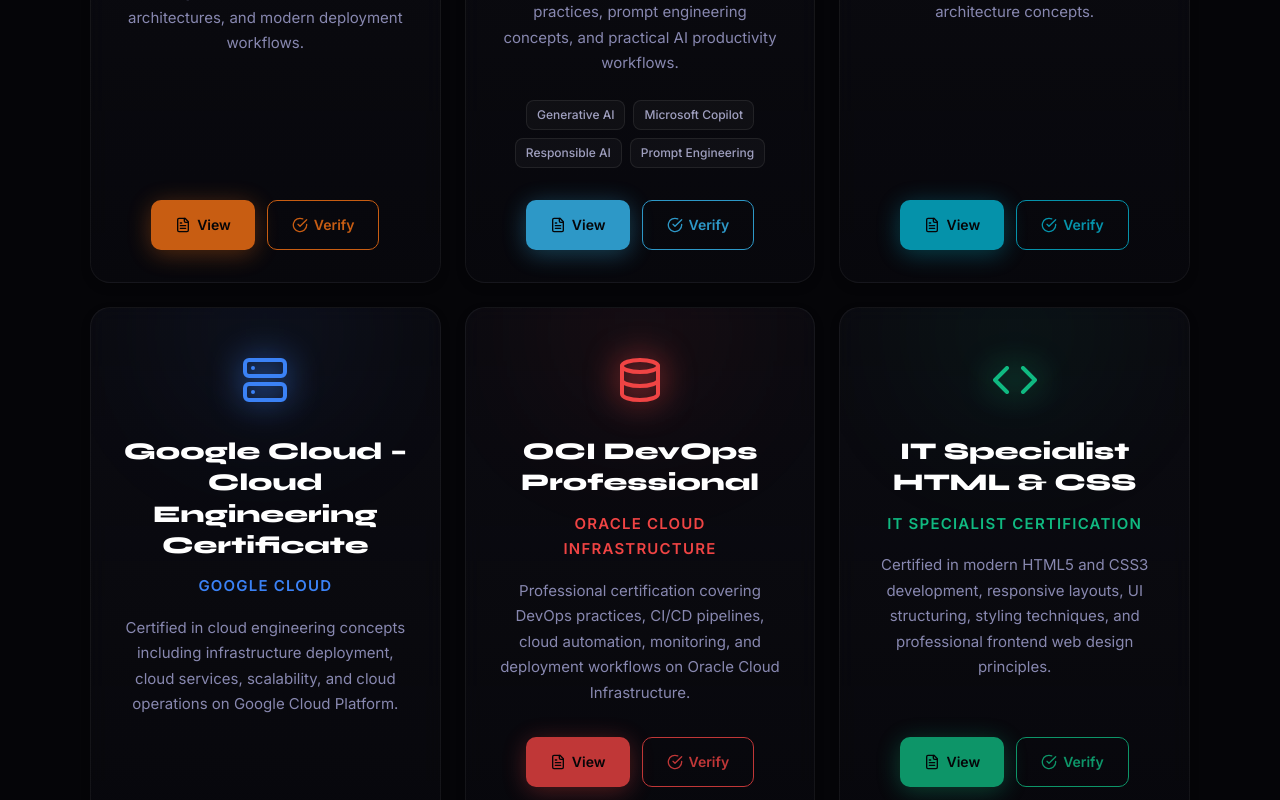
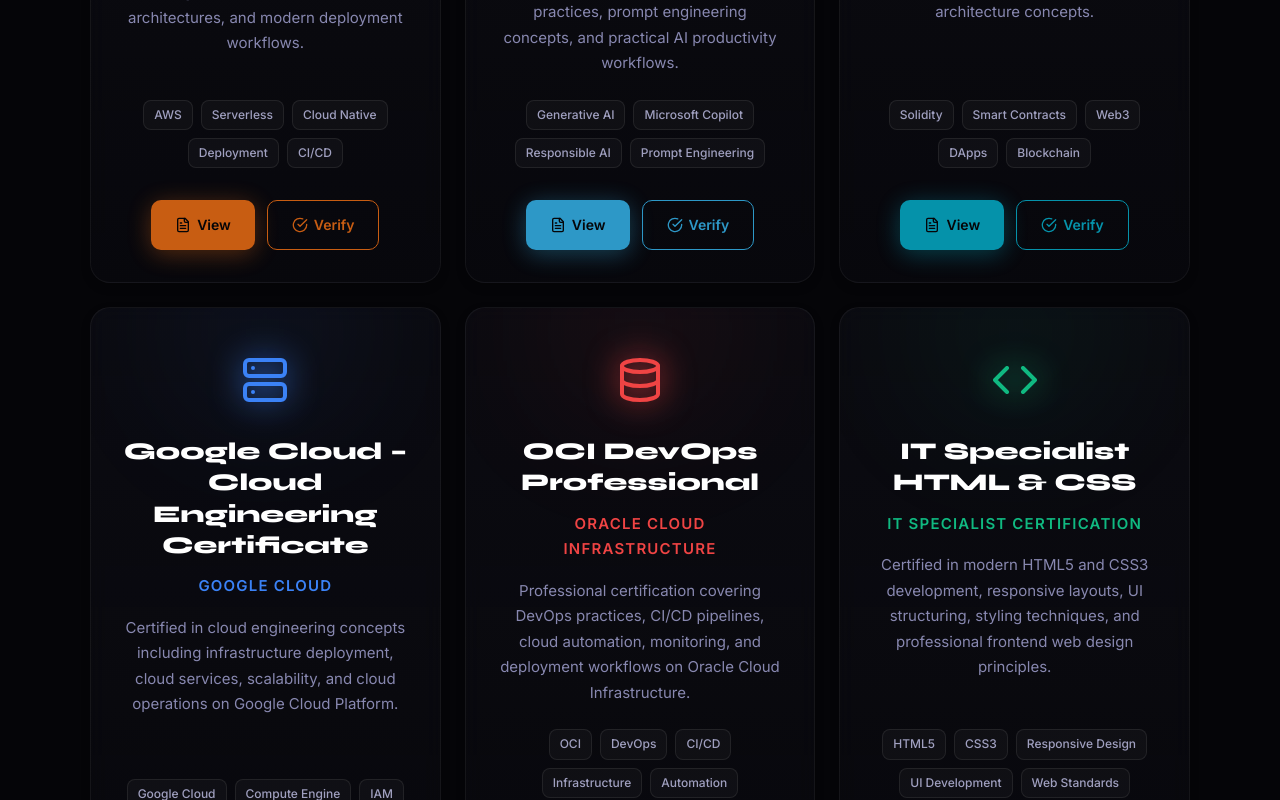
Before and after one commit to Rushikesh-5706/Personal-Portfolio-Website, a React (Vite) app: page / in a window 1280 px wide. Shown: the part 7720-8520 px from the top of the page. Built offline with nearby package versions, Linux system fonts and the light colour scheme.

Commit message:
style: apply animated skill tags to all certification cards for premium UI consistency

```diff
--- a/src/components/ui/CertificationCard.jsx
+++ b/src/components/ui/CertificationCard.jsx
@@ -105,8 +105,9 @@
       {tags && tags.length > 0 && (
         <div style={{ display: 'flex', flexWrap: 'wrap', gap: '8px', marginBottom: '24px', justifyContent: 'center', position: 'relative', zIndex: 1 }}>
           {tags.map((tag) => (
-            <span
+            <motion.span
               key={tag}
+              whileHover={{ y: -3, backgroundColor: 'rgba(255,255,255,0.08)' }}
               style={{
                 padding: '4px 10px',
                 background: 'rgba(255,255,255,0.03)',
@@ -116,10 +117,11 @@
                 color: '#a0a0c0',
                 fontFamily: 'Inter, sans-serif',
                 fontWeight: '500',
+                cursor: 'default',
               }}
             >
               {tag}
-            </span>
+            </motion.span>
           ))}
         </div>
       )}
--- a/src/data/portfolioData.js
+++ b/src/data/portfolioData.js
@@ -129,6 +129,7 @@
       description: 'Certified in developing, deploying, and debugging cloud-native applications using AWS services, serverless architectures, and modern deployment workflows.',
       provider: 'Amazon Web Services',
       icon: 'aws',
+      tags: ['AWS', 'Serverless', 'Cloud Native', 'Deployment', 'CI/CD'],
       links: {
         view: '/aws-developer-certificate.pdf',
         verify: 'https://cp.certmetrics.com/amazon/en/public/verify/credential/7700928b92ab4b7187d399cfbe2f1fbf',
@@ -152,6 +153,7 @@
       description: 'Completed blockchain developer training covering smart contracts, decentralized applications, Web3 fundamentals, and blockchain architecture concepts.',
       provider: 'Simplilearn SkillUp',
       icon: 'blockchain',
+      tags: ['Solidity', 'Smart Contracts', 'Web3', 'DApps', 'Blockchain'],
       links: {
         view: '/blockchain-certificate.pdf',
         verify: 'https://simpli-web.app.link/e/xFhVMOf492b',
@@ -163,6 +165,7 @@
       description: 'Certified in cloud engineering concepts including infrastructure deployment, cloud services, scalability, and cloud operations on Google Cloud Platform.',
       provider: 'Google Cloud',
       icon: 'gcp',
+      tags: ['Google Cloud', 'Compute Engine', 'IAM', 'Networking', 'Cloud Ops'],
       links: {
         view: null,
         verify: null,
@@ -174,6 +177,7 @@
       description: 'Professional certification covering DevOps practices, CI/CD pipelines, cloud automation, monitoring, and deployment workflows on Oracle Cloud Infrastructure.',
       provider: 'Oracle Cloud Infrastructure',
       icon: 'oracle',
+      tags: ['OCI', 'DevOps', 'CI/CD', 'Infrastructure', 'Automation'],
       links: {
         view: '/oci-devops-certificate.pdf',
         verify: 'https://catalog-education.oracle.com/ords/certview/sharebadge?id=2A519FC4C50A1078C0B10A9923BD6EF41A8012EBE83CB8CBA9DD19222257F54D',
@@ -185,6 +189,7 @@
       description: 'Certified in modern HTML5 and CSS3 development, responsive layouts, UI structuring, styling techniques, and professional frontend web design principles.',
       provider: 'IT Specialist Certification',
       icon: 'code',
+      tags: ['HTML5', 'CSS3', 'Responsive Design', 'UI Development', 'Web Standards'],
       links: {
         view: '/html-css-certificate.pdf',
         verify: 'https://www.certiport.com/Portal/Pages/CredentialVerification.aspx?code=wkV2V-2Fvm',
```
